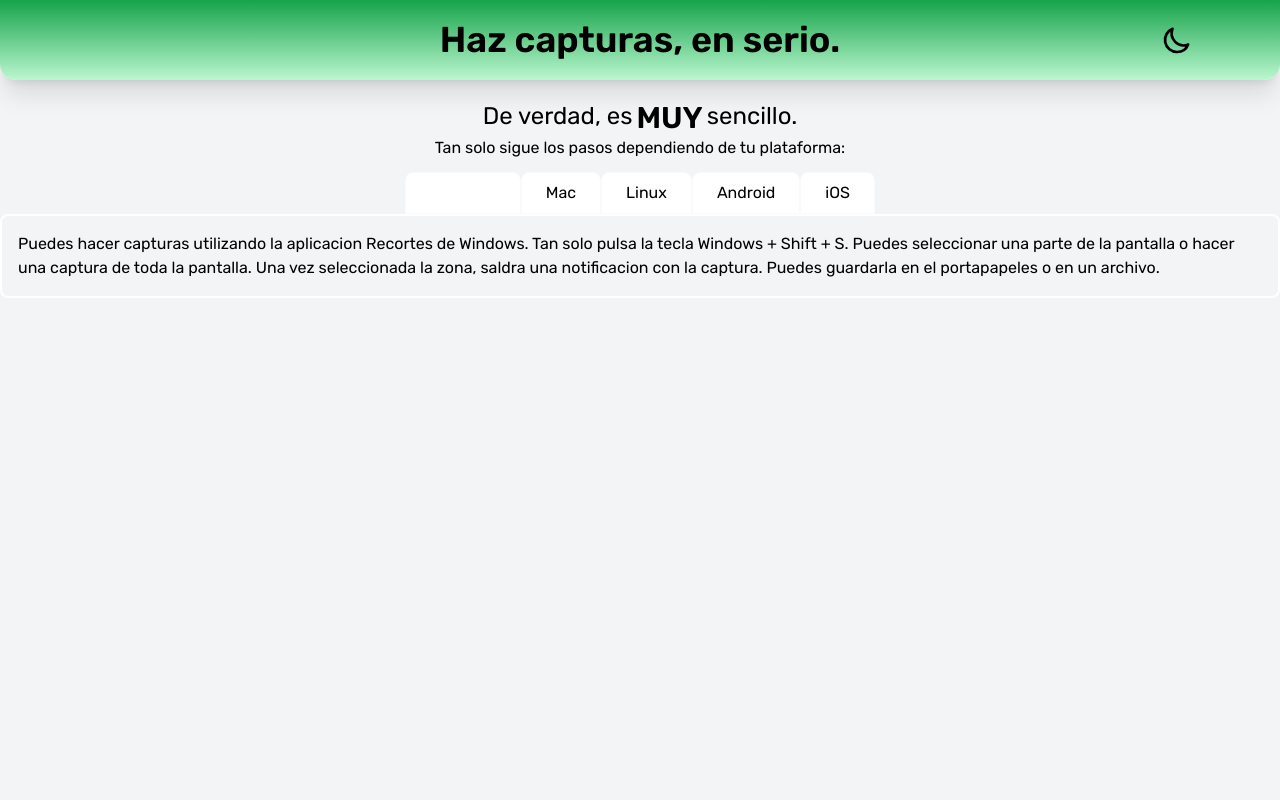
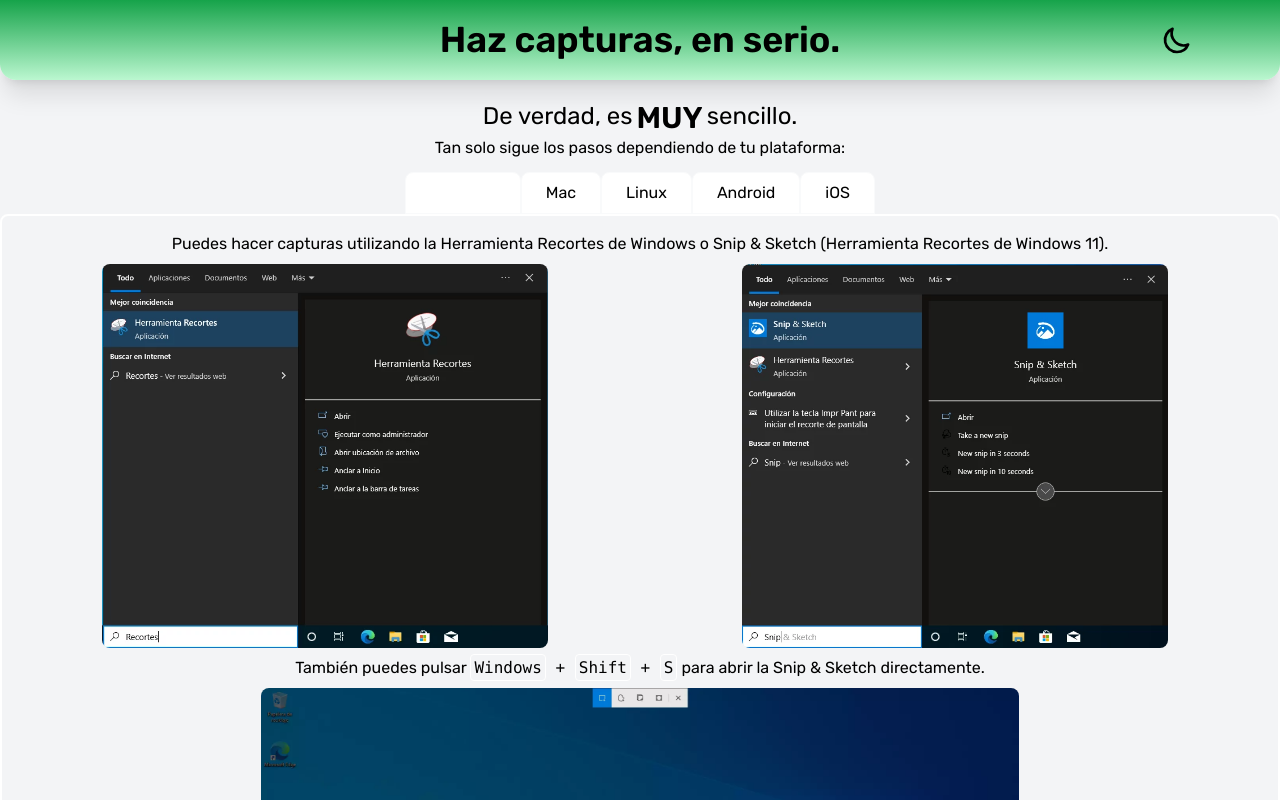
Before and after one commit to ThePotatoCamera/haz-capturas, an Angular app: page /linux in a window 1280 px wide. Both pictures are taken after a click on the button "Windows". Shown: the top 800 px of the page. Built offline with nearby package versions, Linux system fonts and the light colour scheme.

Commit message:
Pagina mac, windows y estilos

```diff
--- a/src/app/body/linux/linux.component.html
+++ b/src/app/body/linux/linux.component.html
@@ -4,7 +4,7 @@
     Tambien puedes simplemente abrir la aplicacion de capturas de pantalla (Spectacle, por ejemplo) y hacer click en el boton de captura de pantalla.
   </p>
   <img
-    class="rounded-lg flex flex-row mx-auto my-2"
+    class="h-96 rounded-lg flex flex-row mx-auto my-2"
     src="assets/linux/CapturaDePantallaLinux.webp"
     alt="Ejemplo de aplicacion de captura de pantalla en Windows"
   />
--- a/src/app/body/mac/mac.component.css
+++ b/src/app/body/mac/mac.component.css
@@ -0,0 +1,5 @@
+kbd {
+  border: white solid 1px;
+  border-radius: 4px;
+  padding: 3px;
+}
--- a/src/app/body/mac/mac.component.html
+++ b/src/app/body/mac/mac.component.html
@@ -1,3 +1,17 @@
-<div class="border-2 border-white">
-  Tan solo tienes que hacer click en el botón de abajo para que te lleve a la página de registro.
+<div class="border-2 border-white rounded-lg p-4">
+  <p class="text-center my-2">
+    Utiliza la combinación de teclas <samp><kbd>Ctrl</kbd> + <kbd>Command</kbd> + <kbd>3</kbd></samp> para realizar una captura de toda la pantalla.<br>
+  </p>
+  <p class="text-center my-2">
+    Para capturar parte de la pantalla, tan solo usa las teclas <samp><kbd>Ctrl</kbd> + <kbd>Command</kbd> + <kbd>4</kbd></samp> y selecciona el área.
+  </p>
+  <p class="text-center my-2">
+    En caso de que solo quieras capturar una ventana o un menú, utiliza la combinación <samp><kbd>Ctrl</kbd> + <kbd>Command</kbd> + <kbd>4</kbd> + <kbd>Barra espaciadora</kbd></samp> y selecciona la ventana o menú.
+  </p>
+  <p class="text-center my-2">
+    Las capturas de pantalla estarán en tu escritorio.
+  </p>
+  <p class="text-center my-2">
+    Si quieres más información, consulta la <a href="https://support.apple.com/es-es/HT201361" target="_blank" class="underline">documentación de Apple<svg class="h-4 w-4 inline align-super" aria-hidden="true" fill="none" stroke="currentColor" stroke-width="1.5" viewBox="0 0 24 24" xmlns="http://www.w3.org/2000/svg"><path d="M13.5 6H5.25A2.25 2.25 0 003 8.25v10.5A2.25 2.25 0 005.25 21h10.5A2.25 2.25 0 0018 18.75V10.5m-10.5 6L21 3m0 0h-5.25M21 3v5.25" stroke-linecap="round" stroke-linejoin="round"></path></svg></a>.
+  </p>
 </div>
--- a/src/app/body/windows/windows.component.css
+++ b/src/app/body/windows/windows.component.css
@@ -0,0 +1,5 @@
+kbd {
+  border: white solid 1px;
+  border-radius: 4px;
+  padding: 3px;
+}
--- a/src/app/body/windows/windows.component.html
+++ b/src/app/body/windows/windows.component.html
@@ -1,5 +1,30 @@
 <div class="border-2 border-white rounded-lg p-4">
-  <p>
-    Puedes hacer capturas utilizando la aplicacion Recortes de Windows. Tan solo pulsa la tecla Windows + Shift + S. Puedes seleccionar una parte de la pantalla o hacer una captura de toda la pantalla. Una vez seleccionada la zona, saldra una notificacion con la captura. Puedes guardarla en el portapapeles o en un archivo.
+  <p class="text-center">
+    Puedes hacer capturas utilizando la Herramienta Recortes de Windows o Snip & Sketch (Herramienta Recortes de Windows 11).
   </p>
+  <div class="columns-2 my-2">
+    <img src="assets/windows/MenuInicioRecortes.webp"
+         alt="Recortes de Windows"
+         class="h-96 rounded-lg mx-auto"
+    />
+    <img src="assets/windows/MenuInicioSnip.webp"
+         alt="Recortes de Windows"
+         class="h-96 rounded-lg mx-auto"
+    />
+  </div>
+  <p class="text-center">
+    También puedes pulsar <samp><kbd>Windows</kbd> + <kbd>Shift</kbd> + <kbd>S</kbd></samp> para abrir la Snip & Sketch directamente.
+  </p>
+  <img src="assets/windows/RecortesWindows.webp"
+       alt="Recortes de Windows"
+       class="h-96 rounded-lg flex flex-row mx-auto my-2"
+  />
+  <p class="text-center">
+    Una vez realices la captura con esta herramienta, se te copiará directamente al portapapeles.<br>
+    Puedes pegarla en cualquier sitio pulsando <samp><kbd>Ctrl</kbd> + <kbd>V</kbd></samp> o pulsar en la notifiación para editar la captura.
+  </p>
+  <img src="assets/windows/WindowsNotiCaptura.webp"
+       alt="Recortes de Windows"
+       class="h-96 rounded-lg flex flex-row mx-auto my-2"
+  />
 </div>
```
